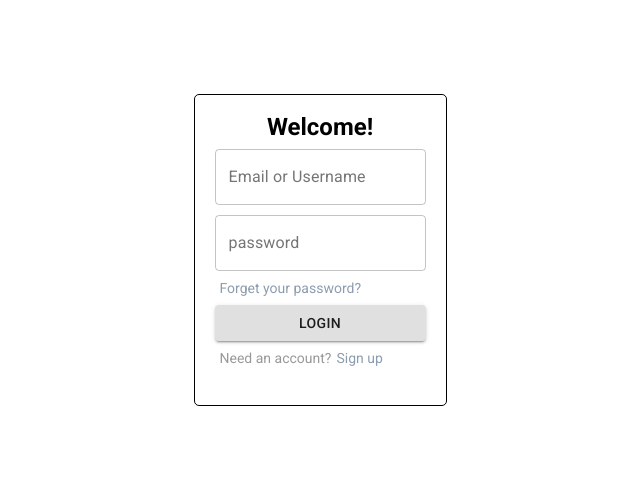
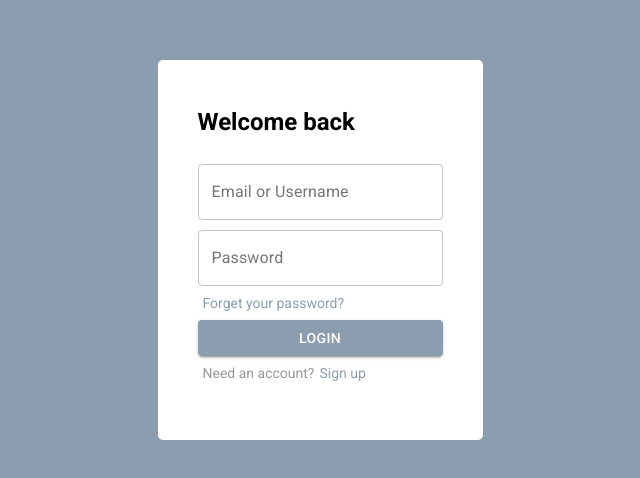
Before and after one commit to IamMrandrew/duplex, a React (Create React App) app in the folder client/: page /login in a window 1280 px wide. Shown: the part 150-628 px from the top of the page, without its empty margins (320-960 px from the left). Built offline with nearby package versions, Linux system fonts and the light colour scheme; no server answers.

Commit message:
style: login page

```diff
--- a/client/src/views/Login.tsx
+++ b/client/src/views/Login.tsx
@@ -10,7 +10,6 @@ import UserServices from '../services/UserService'
 import { getUrlLastSegmant } from '../utils'
 
 const Login = (): ReactElement => {
-
   const redirectedAs = () => {
     return getUrlLastSegmant() === LOCATIONS.login ? true : false
   }
@@ -60,7 +59,7 @@ const LoginForm = (props: FormProps) => {
 
   return (
     <Form>
-      <Title>Welcome!</Title>
+      <Title>Welcome back</Title>
       <TextInput
         id="emailOrUsername"
         label="Email or Username"
@@ -71,7 +70,7 @@ const LoginForm = (props: FormProps) => {
       />
       <TextInput
         id="password"
-        label="password"
+        label="Password"
         variant="outlined"
         type="password"
         onChange={handleInputChange}
@@ -124,7 +123,7 @@ const SignupForm = (props: FormProps) => {
       <Title>Create a new account</Title>
       <TextInput
         id="email"
-        label="email"
+        label="Email"
         variant="outlined"
         onChange={handleInputChange}
         error={!!input.email.errMsg}
@@ -132,7 +131,7 @@ const SignupForm = (props: FormProps) => {
       />
       <TextInput
         id="username"
-        label="username"
+        label="Username"
         variant="outlined"
         onChange={handleInputChange}
         error={!!input.username.errMsg}
@@ -140,7 +139,7 @@ const SignupForm = (props: FormProps) => {
       />
       <TextInput
         id="password"
-        label="password"
+        label="Password"
         type="password"
         variant="outlined"
         onChange={handleInputChange}
@@ -161,14 +160,17 @@ const Wrapper = styled.div`
   align-items: center;
   width: 100%;
   height: 100vh;
+  background-color: ${({ theme }) => theme.primary.main};
 `
 
 const Form = styled.div`
   display: flex;
   flex-direction: column;
-  border: 1px solid ${({theme})=>theme.font.primary};
+  /* border: 1px solid ${({ theme }) => theme.font.primary}; */
   border-radius: 5px;
-  padding: 20px;
+  padding: 40px;
+  min-width: 325px;
+  background-color: ${({ theme }) => theme.bg.tint};
   @media (max-width: ${MEDIA_BREAK}px) {
     width: 100%;
     height: 100vh;
@@ -176,8 +178,9 @@ const Form = styled.div`
 `
 
 const Title = styled.div`
-  text-align: center;
-  margin-bottom: 10px;
+  text-align: left;
+  margin-top: 10px;
+  margin-bottom: 30px;
   font-size: 24px;
   font-weight: 600;
 `
@@ -190,14 +193,20 @@ const TextInput = styled(TextField)`
 
 const Btn = styled(Button)`
   &.MuiButton-root {
+    background-color: ${({ theme }) => theme.primary.main};
+    color: ${({ theme }) => theme.font.contrast};
     margin-bottom: 10px;
+
+    &:hover {
+      background-color: ${({ theme }) => theme.primary.shade};
+    }
   }
 `
 
 const Details = styled.div`
   display: flex;
   flex-direction: row;
-  color: ${({theme})=>theme.font.secondary};
+  color: ${({ theme }) => theme.font.secondary};
   margin-left: 5px;
   margin-bottom: 10px;
   font-size: 14px;
@@ -207,7 +216,7 @@ const Link = styled.div`
   margin-bottom: 10px;
   font-size: 14px;
   margin-left: 5px;
-  color: ${({theme})=>theme.primary.main};
+  color: ${({ theme }) => theme.primary.main};
   cursor: pointer;
   &:hover {
     text-decoration: underline;
```
